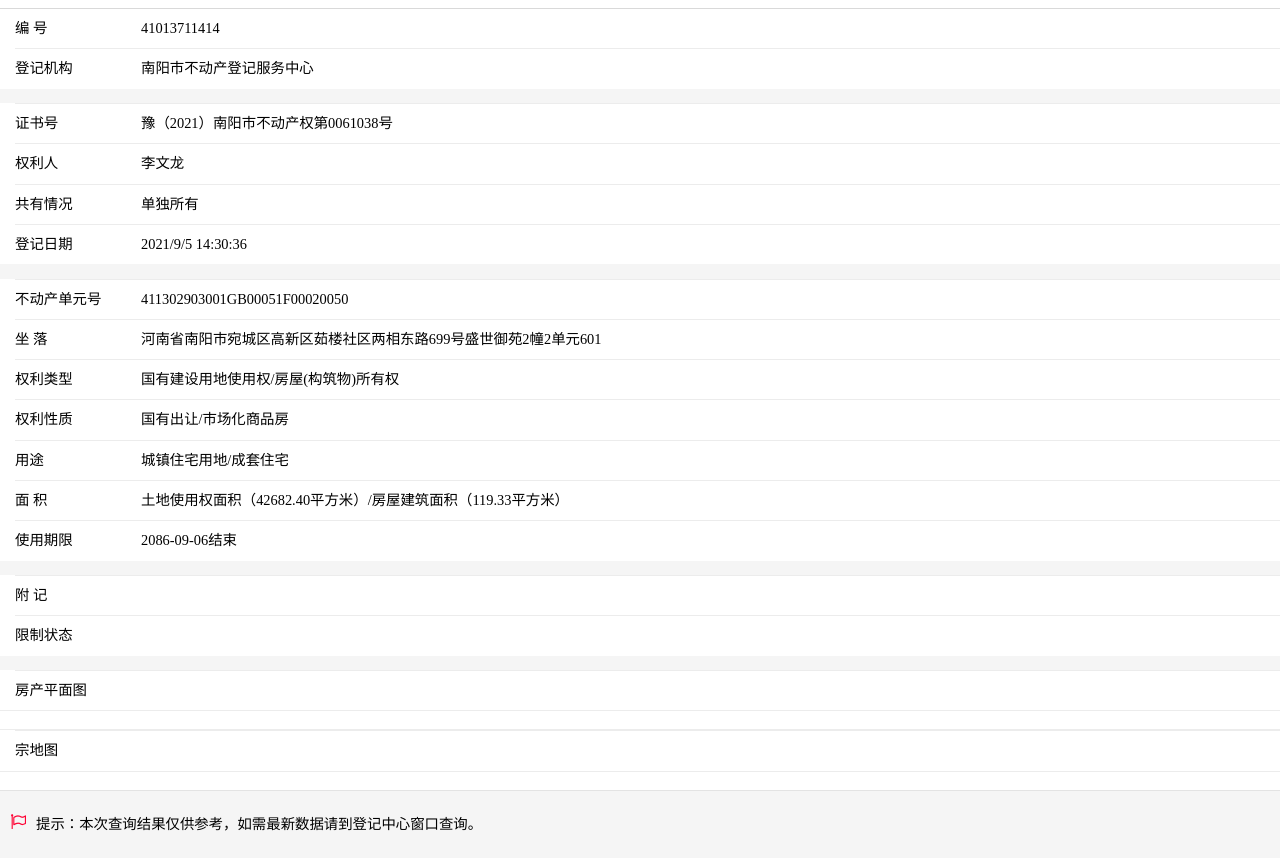
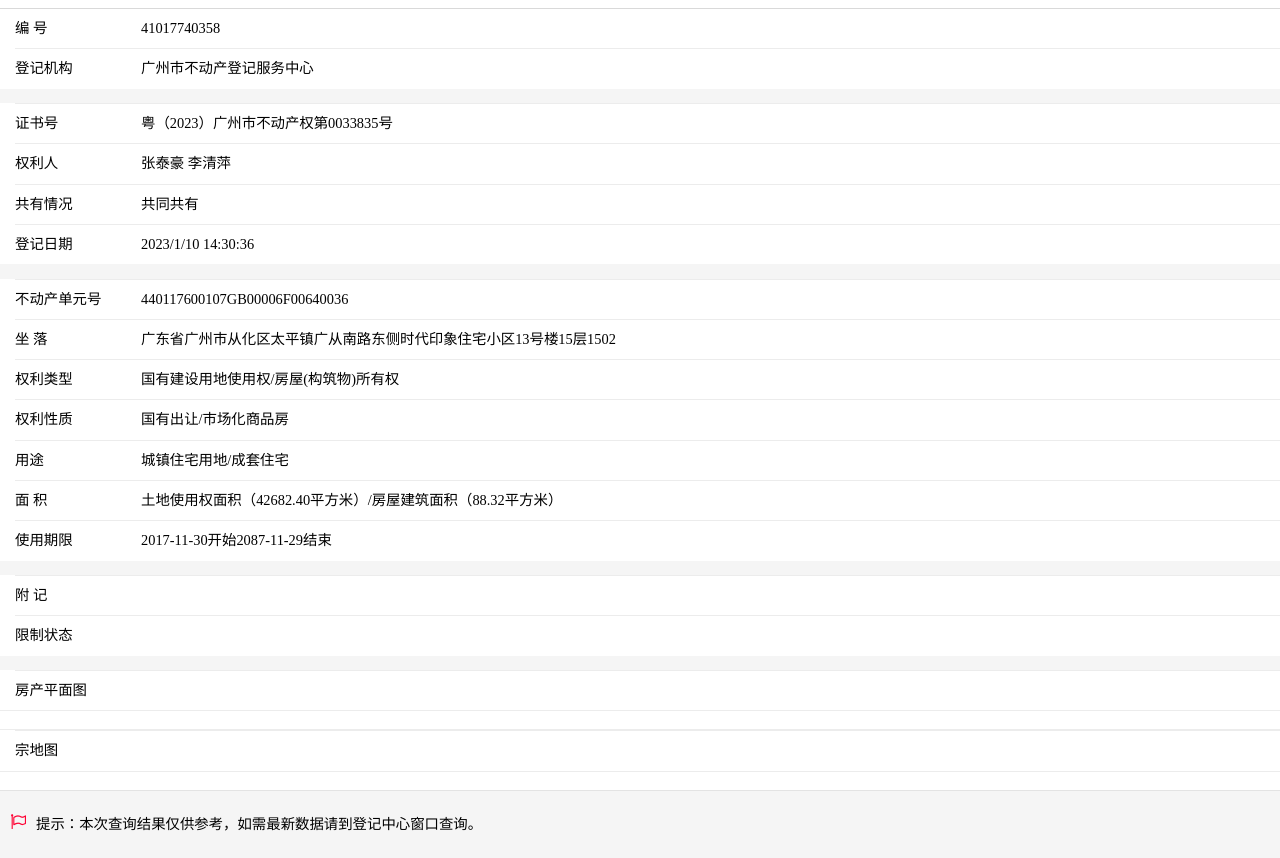
Before and after one commit to yygua/41017740358, a plain HTML site: page index.html in a window 1280 px wide. Shown: the part 72-930 px from the top of the page. Drawn offline with Linux system fonts and the light colour scheme; some packages are replaced by stand-ins of ours; a script that the page names is missing.

Commit message:
Update and rename 41013711414.html to index.html

```diff
--- a/41013711414.html
+++ b/index.html
@@ -430,7 +430,7 @@
 </style>
 <script type="text/javascript">
     $(function () {
-        $('#PSelect').after('南阳市不动产登记服务中心')
+        $('#PSelect').after('广州市不动产登记服务中心')
     });
 </script>
 <div class="weui-header bg-darkblue">
@@ -443,51 +443,51 @@
                 <div class="weui_cell">
                     <div class="weui_cell_hd"><label class="weui_label">编  号</label></div>
                     <div class="weui_cell_bd weui_cell_primary">
-                        41013711414
+                        41017740358
                     </div>
                 </div>
                 <div class="weui_cell">
                     <div class="weui_cell_hd"><label class="weui_label">登记机构</label></div>
                     <div class="weui_cell_bd weui_cell_primary">
-                        南阳市不动产登记服务中心
+                        广州市不动产登记服务中心
                     </div>
                 </div>
                 <div class="weui_cells_title text-black"> </div>
                 <div class="weui_cell">
                     <div class="weui_cell_hd"><label class="weui_label">证书号</label></div>
                     <div class="weui_cell_bd weui_cell_primary">
-                        豫（2021）南阳市不动产权第0061038号
+                        粤（2023）广州市不动产权第0033835号
                     </div>
                 </div>
                 <div class="weui_cell">
                     <div class="weui_cell_hd"><label class="weui_label">权利人</label></div>
                     <div class="weui_cell_bd weui_cell_primary">
-                        李文龙
+                        张泰豪 李清萍
                     </div>
                 </div>
                 <div class="weui_cell">
                     <div class="weui_cell_hd"><label class="weui_label">共有情况</label></div>
                     <div class="weui_cell_bd weui_cell_primary">
-                        单独所有
+                        共同共有
                     </div>
                 </div>
                 <div class="weui_cell">
                     <div class="weui_cell_hd"><label class="weui_label">登记日期</label></div>
                     <div class="weui_cell_bd weui_cell_primary">
-                        2021/9/5 14:30:36
+                        2023/1/10 14:30:36
                     </div>
                 </div>
                 <div class="weui_cells_title text-black"> </div>
                 <div class="weui_cell">
                     <div class="weui_cell_hd"><label class="weui_label">不动产单元号</label></div>
                     <div class="weui_cell_bd weui_cell_primary">
-                        411302903001GB00051F00020050
+                        440117600107GB00006F00640036
                     </div>
                 </div>
                 <div class="weui_cell">
                     <div class="weui_cell_hd"><label class="weui_label">坐 落</label></div>
                     <div class="weui_cell_bd weui_cell_primary ">
-                        河南省南阳市宛城区高新区茹楼社区两相东路699号盛世御苑2幢2单元601
+                        广东省广州市从化区太平镇广从南路东侧时代印象住宅小区13号楼15层1502
                     </div>
                 </div>
                 <div class="weui_cell">
@@ -512,13 +512,13 @@
                     <div class="weui_cell_hd"><label class="weui_label">面  积</label></div>
                     <div class="weui_cell_bd weui_cell_primary">
 
-                        土地使用权面积（42682.40平方米）/房屋建筑面积（119.33平方米）
+                        土地使用权面积（42682.40平方米）/房屋建筑面积（88.32平方米）
                     </div>
                 </div>
                 <div class="weui_cell">
                     <div class="weui_cell_hd"><label class="weui_label">使用期限</label></div>
                     <div class="weui_cell_bd weui_cell_primary">
-                        2086-09-06结束
+                        2017-11-30开始2087-11-29结束
                     </div>
                 </div>
                 <div class="weui_cells_title text-black"> </div>
```
